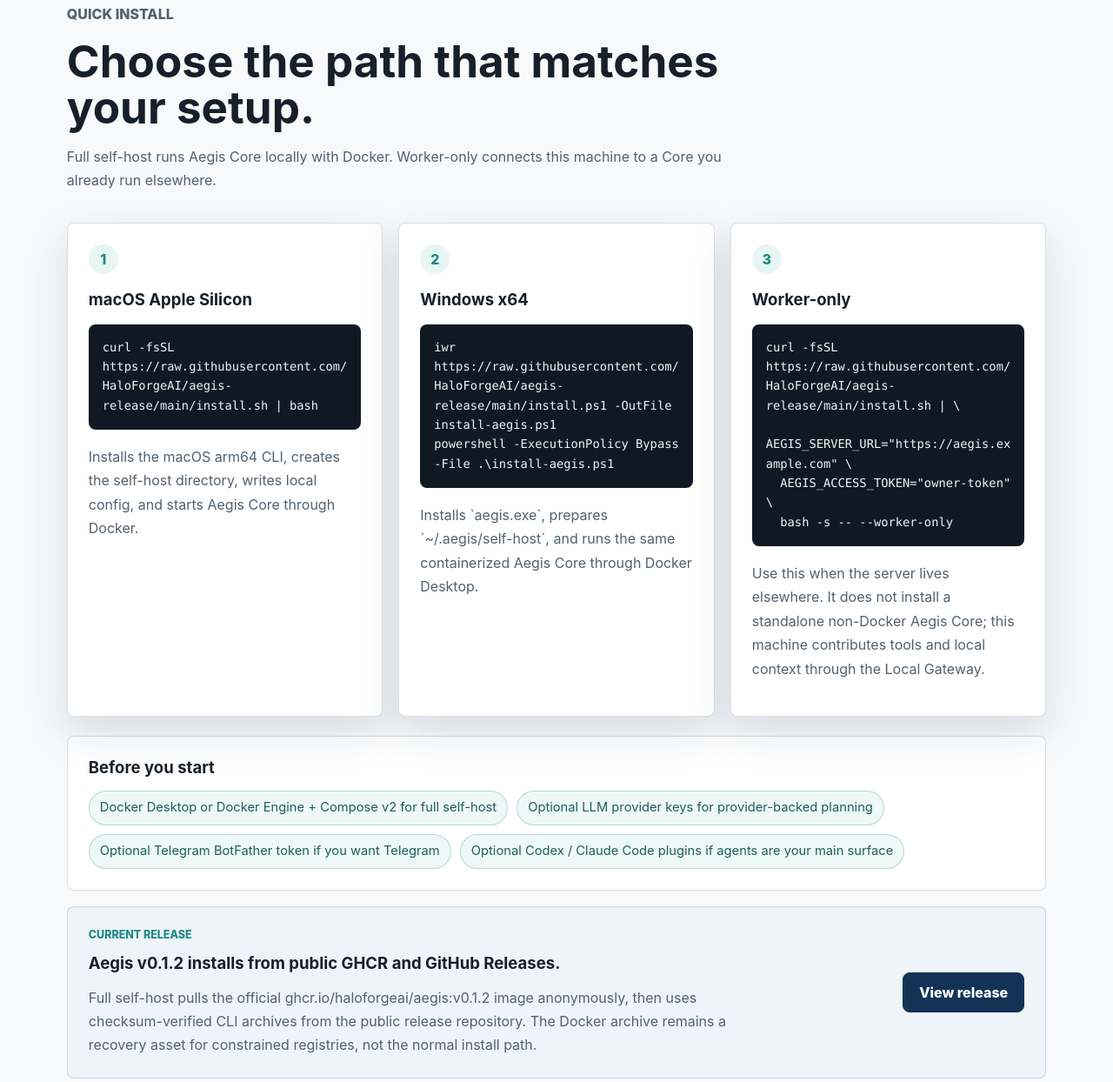
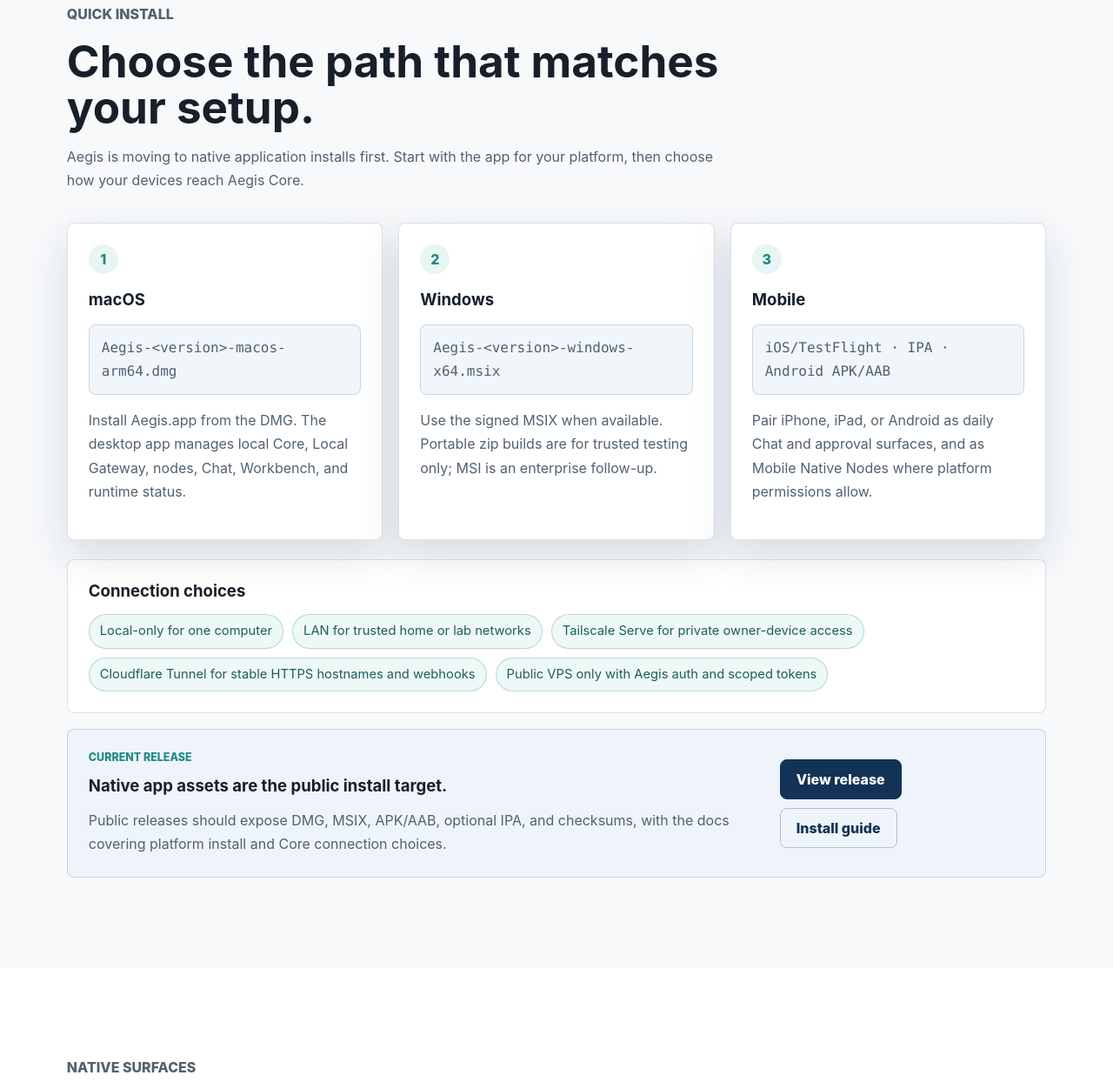
Before and after one commit to HaloForgeAI/aegis-site, a website: page public/index.html in a window 1280 px wide. Shown: the part 1817-3061 px from the top of the page at 87% size. Drawn offline with Linux system fonts and the light colour scheme.

Commit message:
Refresh homepage for native app releases

```diff
--- a/public/index.html
+++ b/public/index.html
@@ -82,74 +82,70 @@
             <p class="eyebrow">Quick install</p>
             <h2 id="install-title">Choose the path that matches your setup.</h2>
             <p>
-              Full self-host runs Aegis Core locally with Docker. Worker-only
-              connects this machine to a Core you already run elsewhere.
+              Aegis is moving to native application installs first. Start with
+              the app for your platform, then choose how your devices reach
+              Aegis Core.
             </p>
           </div>
 
           <div class="quickstart-grid">
             <article class="step-card">
               <span class="step-number">1</span>
-              <h3>macOS Apple Silicon</h3>
-              <pre><code>curl -fsSL https://raw.githubusercontent.com/HaloForgeAI/aegis-release/main/install.sh | bash</code></pre>
+              <h3>macOS</h3>
+              <p class="asset-name">Aegis-&lt;version&gt;-macos-arm64.dmg</p>
               <p>
-                Installs the macOS arm64 CLI, creates the self-host directory,
-                writes local config, and starts Aegis Core through Docker.
+                Install Aegis.app from the DMG. The desktop app manages local
+                Core, Local Gateway, nodes, Chat, Workbench, and runtime status.
               </p>
             </article>
             <article class="step-card">
               <span class="step-number">2</span>
-              <h3>Windows x64</h3>
-              <pre><code>iwr https://raw.githubusercontent.com/HaloForgeAI/aegis-release/main/install.ps1 -OutFile install-aegis.ps1
-powershell -ExecutionPolicy Bypass -File .\install-aegis.ps1</code></pre>
+              <h3>Windows</h3>
+              <p class="asset-name">Aegis-&lt;version&gt;-windows-x64.msix</p>
               <p>
-                Installs `aegis.exe`, prepares `~/.aegis/self-host`, and runs
-                the same containerized Aegis Core through Docker Desktop.
+                Use the signed MSIX when available. Portable zip builds are for
+                trusted testing only; MSI is an enterprise follow-up.
               </p>
             </article>
             <article class="step-card">
               <span class="step-number">3</span>
-              <h3>Worker-only</h3>
-              <pre><code>curl -fsSL https://raw.githubusercontent.com/HaloForgeAI/aegis-release/main/install.sh | \
-  AEGIS_SERVER_URL="https://aegis.example.com" \
-  AEGIS_ACCESS_TOKEN="owner-token" \
-  bash -s -- --worker-only</code></pre>
+              <h3>Mobile</h3>
+              <p class="asset-name">iOS/TestFlight · IPA · Android APK/AAB</p>
               <p>
-                Use this when the server lives elsewhere. It does not install a
-                standalone non-Docker Aegis Core; this machine contributes
-                tools and local context through the Local Gateway.
+                Pair iPhone, iPad, or Android as daily Chat and approval
+                surfaces, and as Mobile Native Nodes where platform permissions allow.
               </p>
             </article>
           </div>
 
           <div class="requirement-panel">
-            <h3>Before you start</h3>
+            <h3>Connection choices</h3>
             <ul class="pill-list">
-              <li>Docker Desktop or Docker Engine + Compose v2 for full self-host</li>
-              <li>Optional LLM provider keys for provider-backed planning</li>
-              <li>Optional Telegram BotFather token if you want Telegram</li>
-              <li>Optional Codex / Claude Code plugins if agents are your main surface</li>
+              <li>Local-only for one computer</li>
+              <li>LAN for trusted home or lab networks</li>
+              <li>Tailscale Serve for private owner-device access</li>
+              <li>Cloudflare Tunnel for stable HTTPS hostnames and webhooks</li>
+              <li>Public VPS only with Aegis auth and scoped tokens</li>
             </ul>
           </div>
 
           <div class="release-panel" aria-label="Current public release">
             <div>
               <p class="eyebrow">Current release</p>
-              <h3>Aegis v0.1.2 installs from public GHCR and GitHub Releases.</h3>
+              <h3>Native app assets are the public install target.</h3>
               <p>
-                Full self-host pulls the official
-                ghcr.io/haloforgeai/aegis:v0.1.2 image anonymously, then uses
-                checksum-verified CLI archives from the public release
-                repository. The Docker archive remains a recovery asset for
-                constrained registries, not the normal install path.
+                Public releases should expose DMG, MSIX, APK/AAB, optional IPA,
+                and checksums, with the docs covering platform install and Core
+                connection choices.
               </p>
             </div>
             <div class="panel-actions">
               <a
                 class="button dark"
-                href="https://github.com/HaloForgeAI/aegis-release/releases/tag/v0.1.2"
+                href="https://github.com/HaloForgeAI/aegis-release/releases"
                 >View release</a
               >
+              <a class="button outline" href="https://docs.aegis.haloforge.dev/install/">Install guide</a>
             </div>
           </div>
         </div>
@@ -250,7 +246,7 @@
           </div>
           <div class="ecosystem-links" aria-label="Ecosystem links">
             <a class="button dark" href="https://github.com/HaloForgeAI/aegis-agent-plugins">Agent plugins</a>
-            <a class="button dark" href="https://github.com/HaloForgeAI/aegis-release">Installers</a>
+            <a class="button dark" href="https://github.com/HaloForgeAI/aegis-release">Releases</a>
             <a class="button dark" href="https://github.com/HaloForgeAI/aegis-talent-center">Talent Center</a>
           </div>
         </div>
--- a/public/styles.css
+++ b/public/styles.css
@@ -343,6 +343,20 @@
   font-weight: 800;
 }
 
+.asset-name {
+  margin: 18px 0 10px;
+  padding: 12px 14px;
+  border: 1px solid rgba(27, 75, 130, 0.18);
+  border-radius: 8px;
+  background: #f1f6fb;
+  color: var(--blue-deep);
+  font-family:
+    "SFMono-Regular", Consolas, "Liberation Mono", Menlo, monospace;
+  font-size: 0.9rem;
+  line-height: 1.45;
+  overflow-wrap: anywhere;
+}
+
 h3 {
   margin: 18px 0 10px;
   font-size: 1.16rem;
```
Also changed, not shown: scripts/check-site.mjs (+6 -2 lines), README.md.
